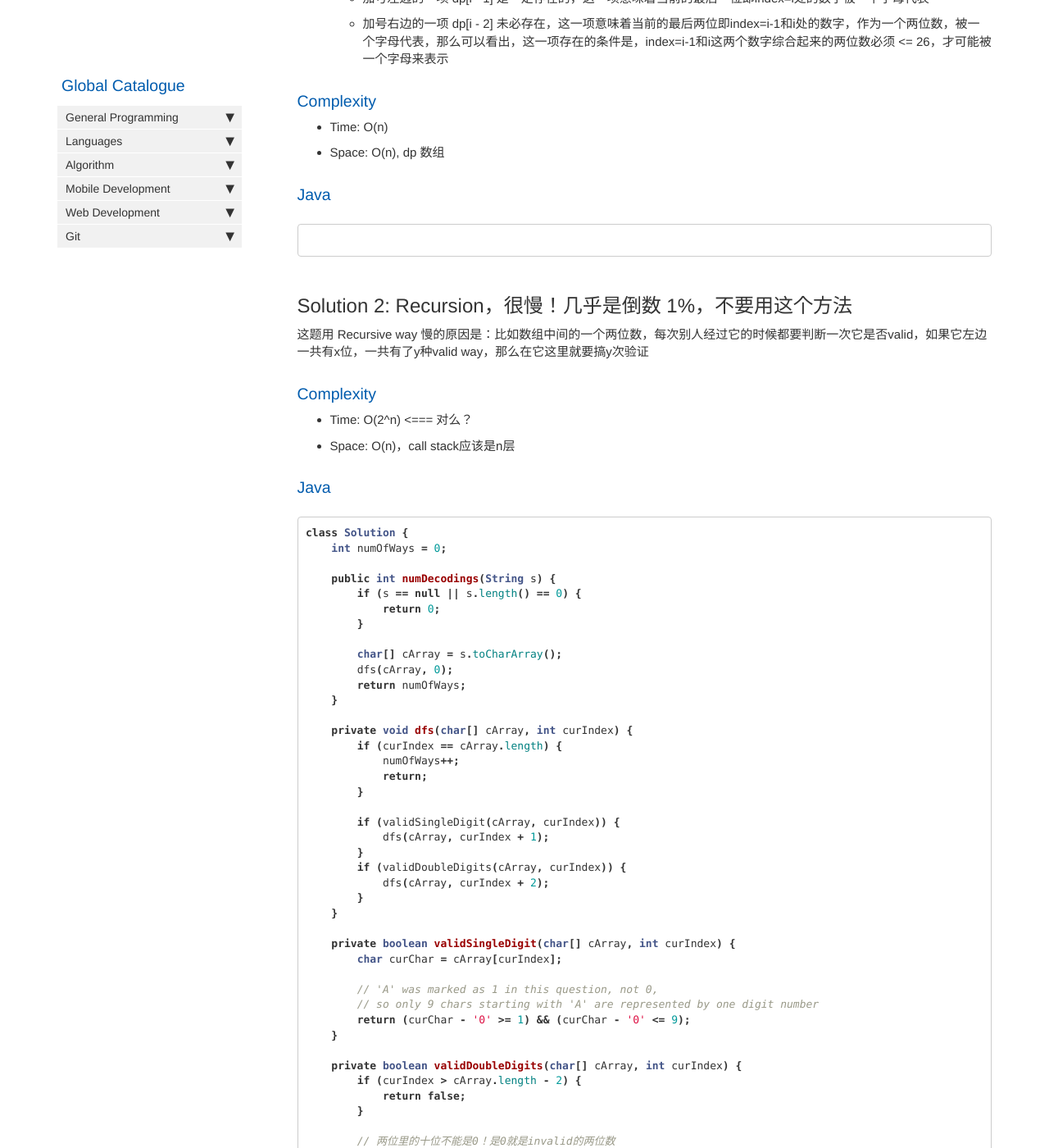
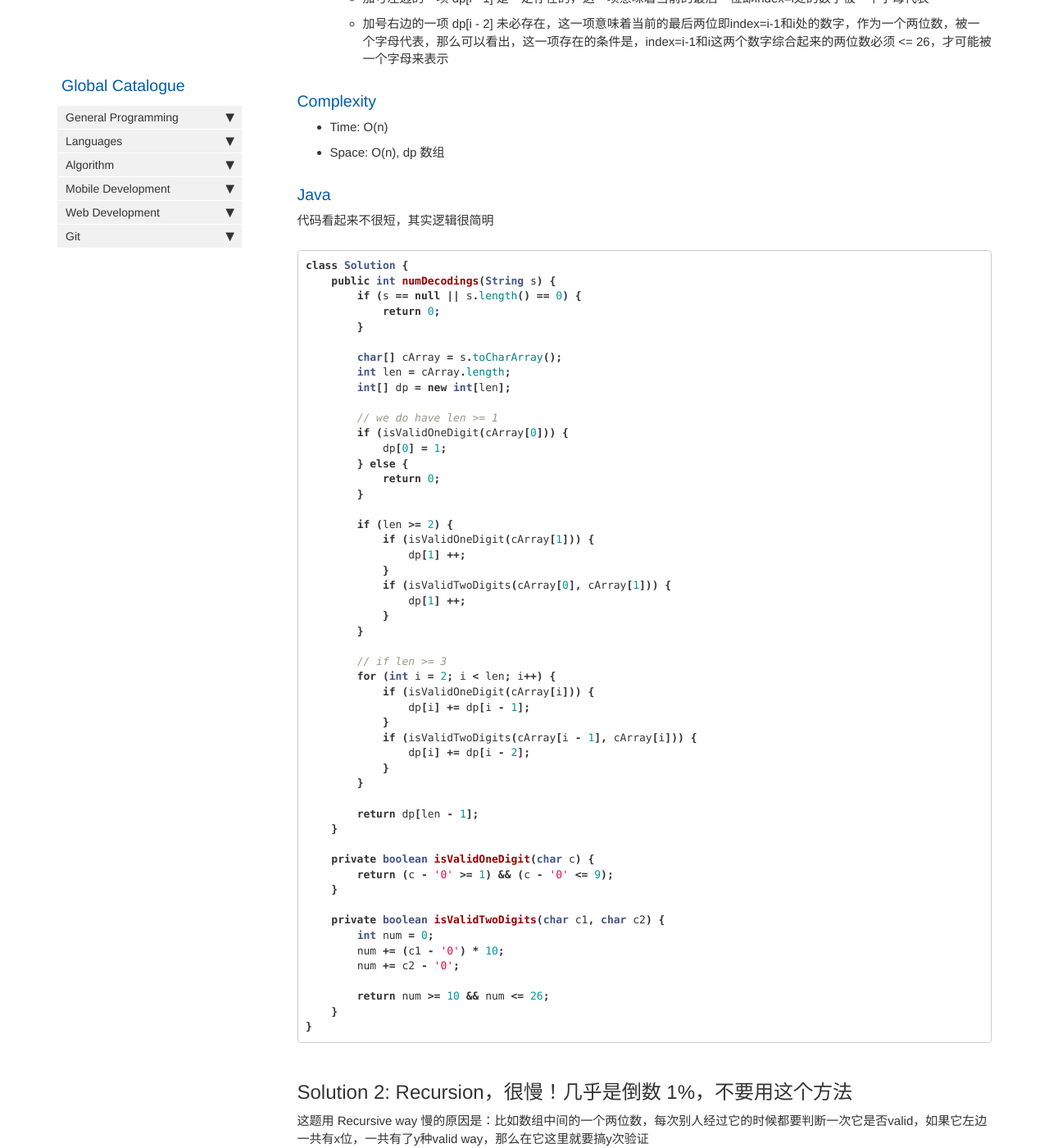
Before and after one commit to HungryOrc/hungryorc.github.io, a Jekyll site: the page built from pages/algorithm/algorithm_decode_numbers_to_letters_number_of_ways.md, in a window 1280 px wide and 1400 px high, scrolled down 777 px. Shown: the whole window at 82% size. Built offline with Jekyll 4.4.1, drawn with Linux system fonts in a browser that asks for light colours; nearby versions of some CDN libraries; comment, search, counter and statistics services are not loaded; some of the changed text lies outside the part shown.

Commit message:
Update algorithm_decode_numbers_to_letters_number_of_ways.md

````diff
--- a/pages/algorithm/algorithm_decode_numbers_to_letters_number_of_ways.md
+++ b/pages/algorithm/algorithm_decode_numbers_to_letters_number_of_ways.md
@@ -22,7 +22,7 @@ toc: false
 * Input: 2119
   * Output: 可以转化为 B,A,A,I（2,1,1,9），U,A,I（21,1,9），U,S（21,19），B,K,I（2,11,9），B,A,S（2,1,19），一共5种方法
 
-## Solution 1: DP
+## Solution 1: DP，速度前 1%
 int[] dp = new int[charArray.length]，dp[i] 的意思是 要表示 从index=0到index=i的所有的chars，一共有多少种表示方法。
 * 初始：dp[0] = 1
 * 递推：dp[i] = dp[i - 1] + dp[i - 2]
@@ -34,8 +34,59 @@ int[] dp = new int[charArray.length]，dp[i] 的意思是 要表示 从index=0
 * Space: O(n), dp 数组
 
 ### Java
+代码看起来不很短，其实逻辑很简明
 ```java
+class Solution {
+    public int numDecodings(String s) {
+        if (s == null || s.length() == 0) {
+            return 0;
+        }
 
+        char[] cArray = s.toCharArray();
+        int len = cArray.length;
+        int[] dp = new int[len];
+
+        // we do have len >= 1
+        if (isValidOneDigit(cArray[0])) {
+            dp[0] = 1;
+        } else {
+            return 0;
+        }
+
+        if (len >= 2) {
+            if (isValidOneDigit(cArray[1])) {
+                dp[1] ++;
+            }
+            if (isValidTwoDigits(cArray[0], cArray[1])) {
+                dp[1] ++;
+            }
+        }
+
+        // if len >= 3
+        for (int i = 2; i < len; i++) {
+            if (isValidOneDigit(cArray[i])) {
+                dp[i] += dp[i - 1];
+            }
+            if (isValidTwoDigits(cArray[i - 1], cArray[i])) {
+                dp[i] += dp[i - 2];
+            }
+        }
+
+        return dp[len - 1];
+    }
+
+    private boolean isValidOneDigit(char c) {
+        return (c - '0' >= 1) && (c - '0' <= 9);
+    }
+
+    private boolean isValidTwoDigits(char c1, char c2) {
+        int num = 0;
+        num += (c1 - '0') * 10;
+        num += c2 - '0';
+
+        return num >= 10 && num <= 26;
+    }
+}
 ```
 
 ## Solution 2: Recursion，很慢！几乎是倒数 1%，不要用这个方法
````
